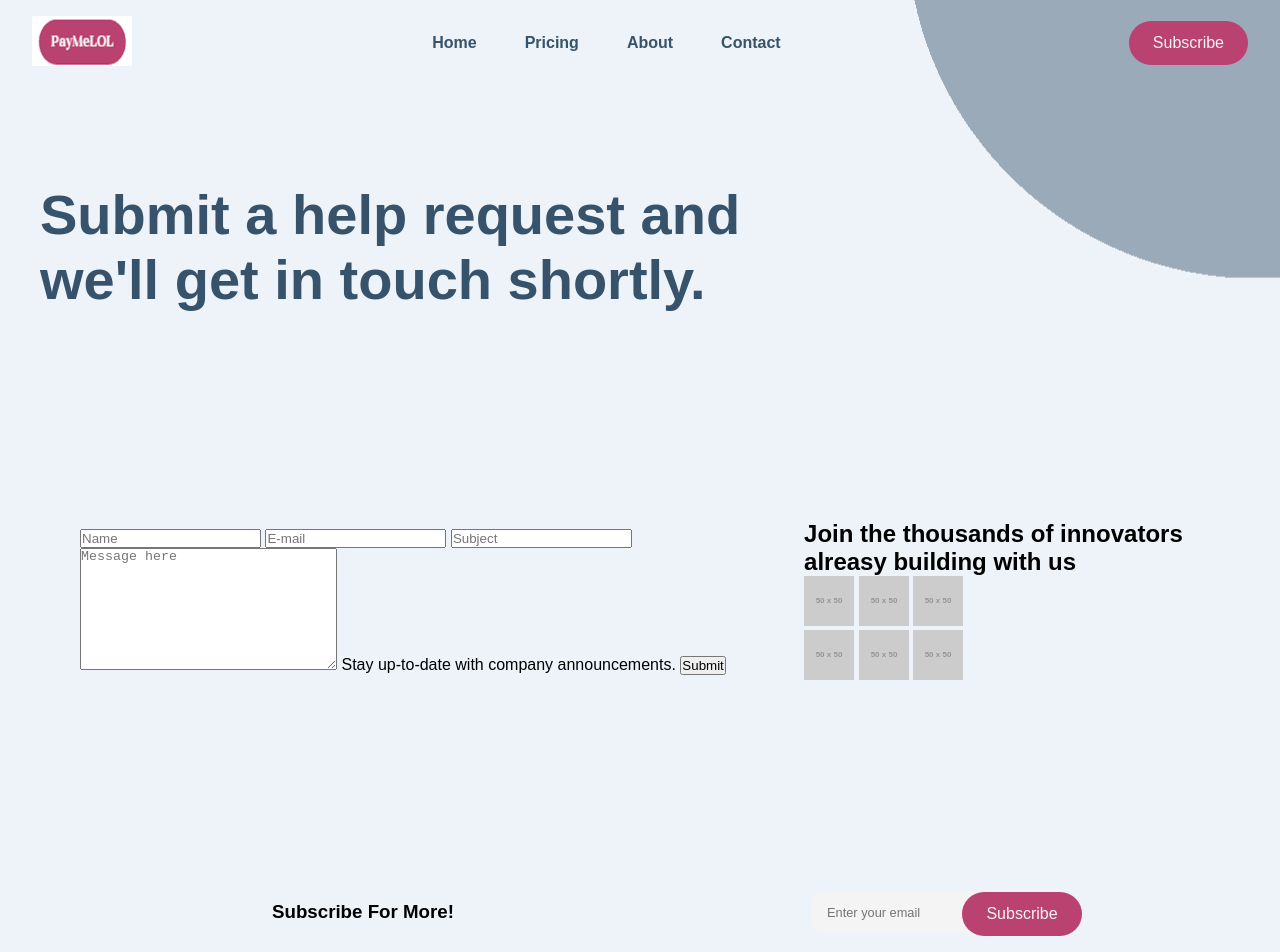
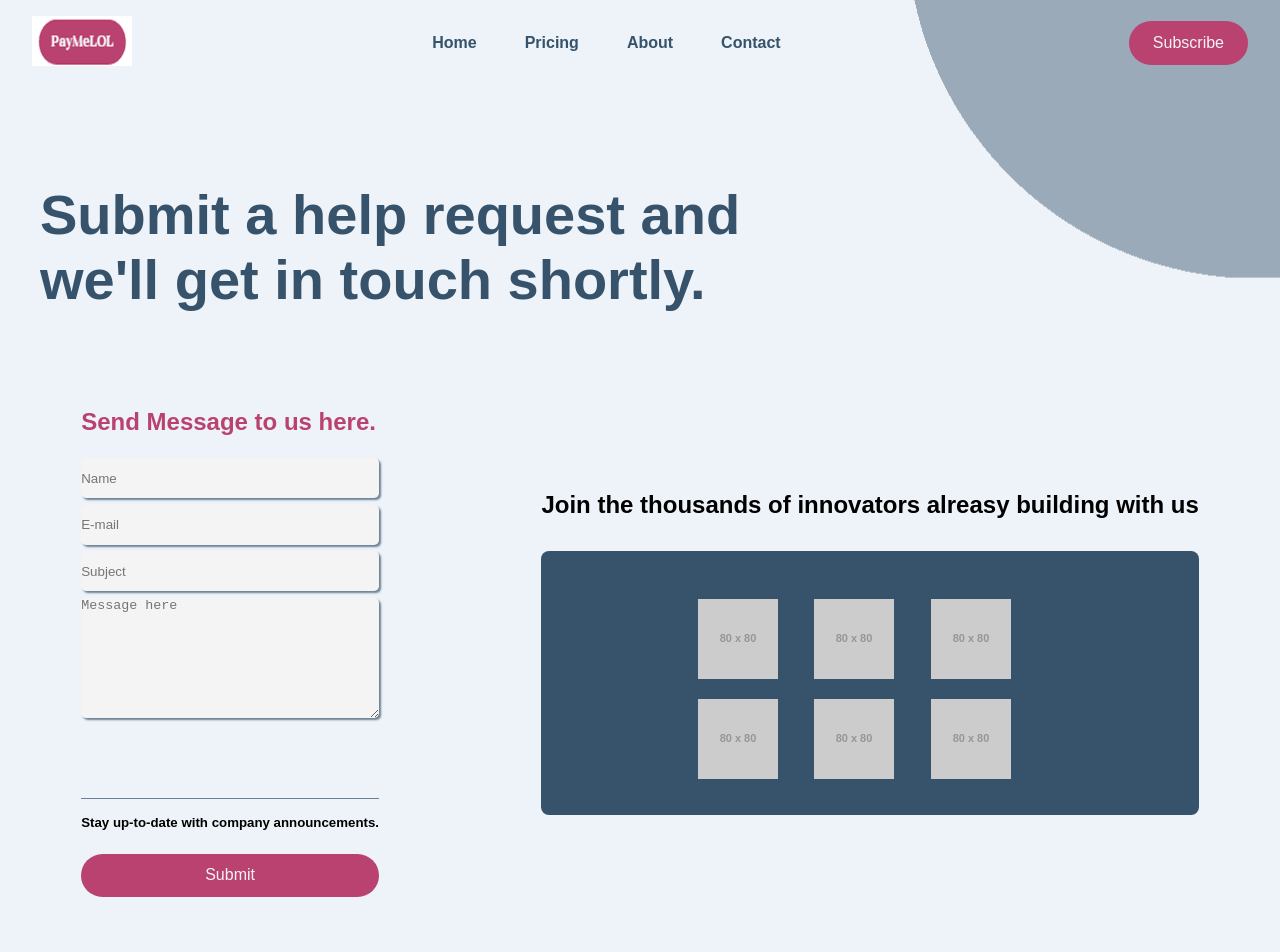
Before and after one commit to Kawfang-ThTn/muti-page-resp-noframework-01, a plain HTML site: page contact.html in a window 1280 px wide. Shown: the top 952 px of the page. Drawn offline with Linux system fonts and the light colour scheme; placeholder pictures from the web are drawn by us.

Commit message:
contact-finished

```diff
--- a/contact.html
+++ b/contact.html
@@ -33,35 +33,40 @@
   </nav>
 </header>
 <section id="request">
+  <div class="request-wrapper">
   <div class="form">
-    <form>
+    <div class="inp">
+      <h2>Send Message to us here.</h2>
       <input type="text" id="name" name="name" placeholder="Name">
       <input type="email" id="email" name="email" placeholder="E-mail">
       <input type="text" id="subject" name="subject" placeholder="Subject">
       <textarea name="" id="" cols="30" rows="8" placeholder="Message here"></textarea>
-      <label for="text">Stay up-to-date with company announcements.</label>
-      <button type="submit" class="">Submit</button>
-    </form>
+    </div>
+    <div class="lab">
+      <h5>Stay up-to-date with company announcements.</h5>
+      <button type="submit" class="btn primaryBtn">Submit</button>
+    </div>
 </div>
-  <div class="sponsor">
+  <div class="sponsor-wrapper">
     <div class="sponsor-content">
       <div class="sponsor-text">
       <h2>Join the thousands of innovators alreasy building with us</h2>
       </div>
       <div class="sponsor-logo">
         <div class="spon-img">
-          <img src="https://placehold.co/50x50" alt="client-logo">
-          <img src="https://placehold.co/50x50" alt="client-logo">
-          <img src="https://placehold.co/50x50" alt="client-logo">
+          <img src="https://placehold.co/80x80" alt="client-logo">
+          <img src="https://placehold.co/80x80" alt="client-logo">
+          <img src="https://placehold.co/80x80" alt="client-logo">
         </div>
         <div class="spon-img">
-          <img src="https://placehold.co/50x50" alt="client-logo">
-          <img src="https://placehold.co/50x50" alt="client-logo">
-          <img src="https://placehold.co/50x50" alt="client-logo">
+          <img src="https://placehold.co/80x80" alt="client-logo">
+          <img src="https://placehold.co/80x80" alt="client-logo">
+          <img src="https://placehold.co/80x80" alt="client-logo">
         </div>
       </div>
     </div>
   </div>
+</div>
 </section>
 <section id="pos-con">
   <div class="container">
--- a/css/style.css
+++ b/css/style.css
@@ -119,6 +119,7 @@ header .navbar ul li:hover{
   font-family: inherit;
   font-weight: 500;
   width: 100%;
+  box-shadow: var(--light-gray) 2px 2px 2px;
 }
 .showcase-content form input:hover {
   background-color: var(--light-yellow);
@@ -296,6 +297,7 @@ header .navbar ul li:hover{
   font-family: inherit;
   font-weight: 500;
   width: 100%;
+  box-shadow: var(--light-gray) 2px 2px 2px;
 }
 
 .pos-con-form input:hover{
@@ -521,14 +523,96 @@ header .navbar ul li:hover{
 }
 
 /* contact page*/
-#request {
+#request .request-wrapper{
   display: flex;
-  justify-content: center;
+  justify-content: space-around;
   align-items: center;
-  margin: 4rem 2rem;
-  padding: 3rem;
 }
 
 #request .form{
-  display: ;
+  display: flex;
+  flex-direction: column;
 }
+
+#request .form h2{
+  margin-bottom: 1rem;
+  color: var(--dark-pink);
+  font-weight: 600;
+}
+
+#request .form .inp{
+  display: flex;
+  flex-direction: column;
+}
+
+#request .form .inp input{
+  margin-top: 0.4rem;
+  border: none;
+  box-shadow: var(--light-gray) 2px 2px 2px;
+  border-radius: 0.3rem;
+  background-color: var(--water-white);
+  width: 100%;
+  height: 40px;
+}
+
+#request .form .inp input:hover{
+  background-color: var(--light-yellow);
+  transition: 1.5s;
+}
+
+#request .form .inp input:focus{
+  background-color: var(--light-green);
+  transition: 1.5s;
+}
+
+#request .form .inp textarea{
+  margin-top: 0.4rem;
+  border: none;
+  box-shadow: var(--light-gray) 2px 2px 2px;
+  border-radius: 0.3rem;
+  background-color: var(--water-white);
+}
+
+#request .form .inp textarea:hover{
+  background-color: var(--light-yellow);
+  transition: 1.5s;
+}
+
+#request .form .inp textarea:focus{
+  background-color: var(--light-green);
+  transition: 1.5s;
+}
+
+#request .form .lab{
+  margin-top: 5rem;
+  display: flex;
+  flex-direction: column;
+  gap: 1.5rem;
+  border-top: var(--light-gray) 1px solid;
+}
+
+#request .form .lab h5{
+  margin-top: 1rem;
+}
+
+#request .sponsor-wrapper .sponsor-text{
+  margin-bottom: 2rem;
+}
+
+#request .sponsor-wrapper .sponsor-logo{
+  display: flex;
+  flex-direction: column;
+  justify-content: center;
+  align-items: center;
+  padding: 2rem;
+  background-color: var(--light-blue);
+  border-radius: 0.5rem;
+}
+
+#request .sponsor-wrapper .sponsor-logo .spon-img{
+  margin-top: 1rem;
+}
+
+#request .sponsor-wrapper .sponsor-logo .spon-img img{
+  margin-right: 2rem;
+}
```
